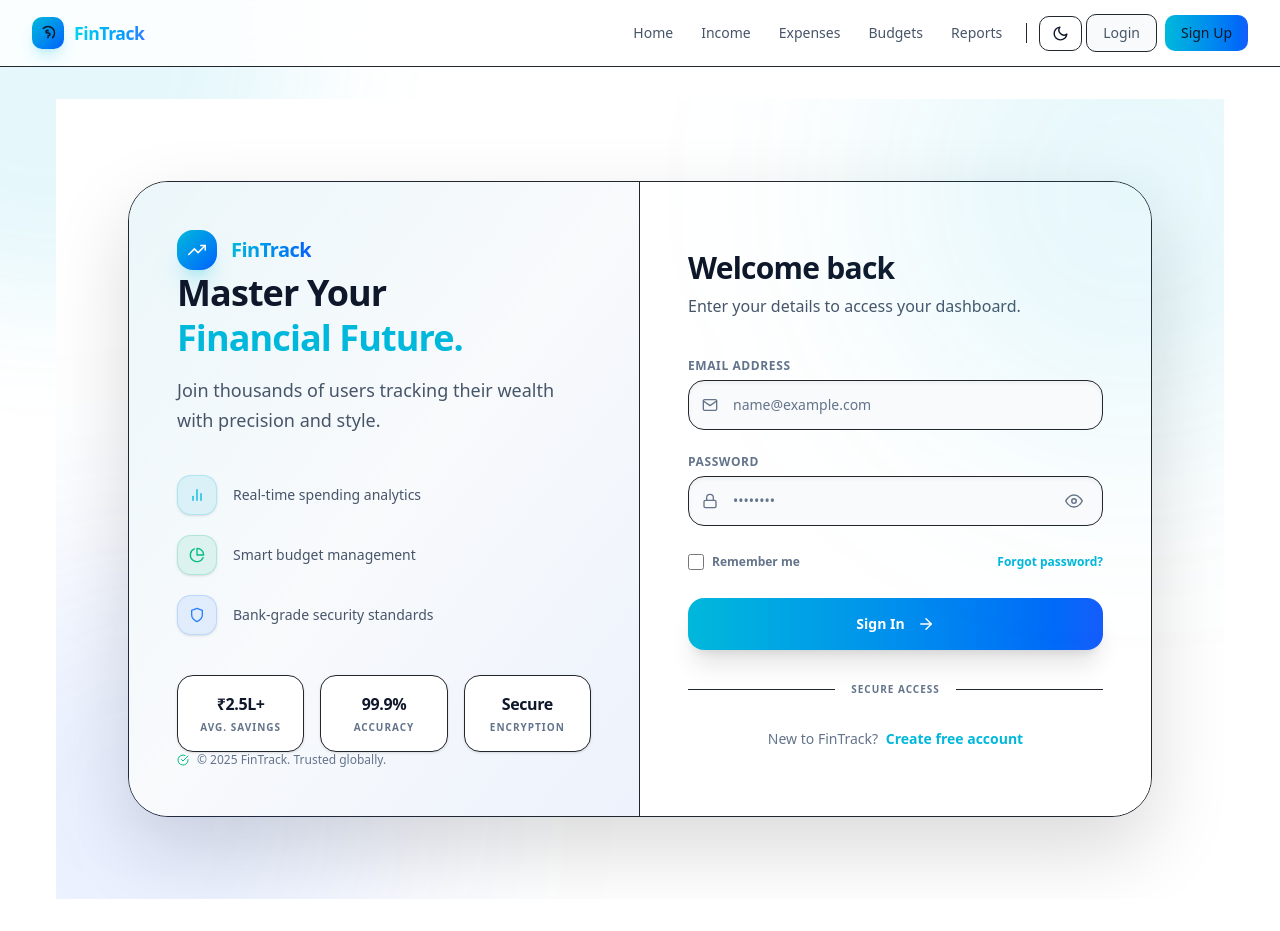
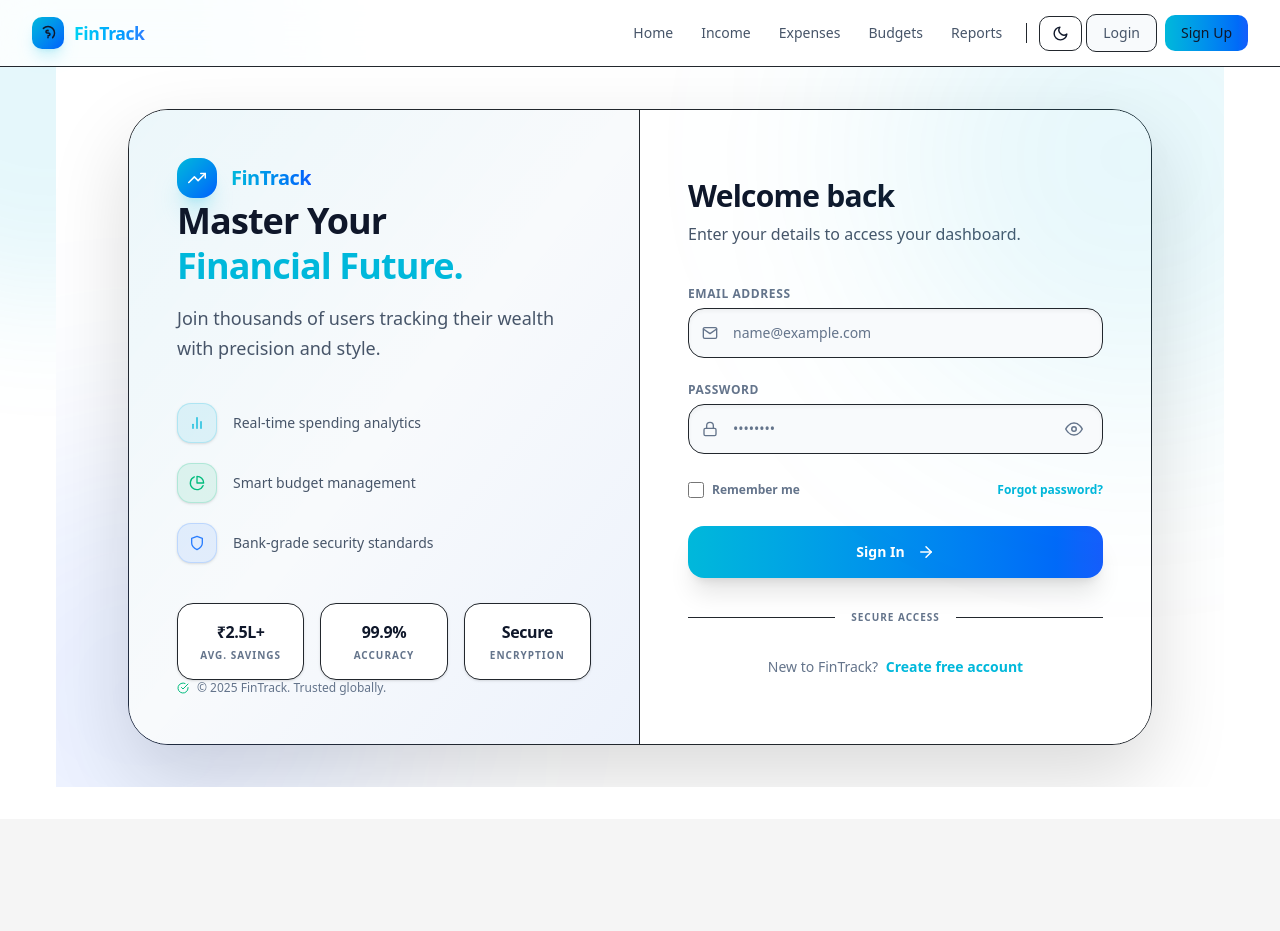
Before and after one commit to patel192/Expense-Manager-Frontend, a React (Vite) app: page /login in a window 1280 px wide. After the commit the page ends 819 px from the top, so only its background shows below. Built offline with nearby package versions, Linux system fonts and the light colour scheme.

Commit message:
Fix :unwanted spcae in between the common pages and the navbar

```diff
--- a/src/Login.jsx
+++ b/src/Login.jsx
@@ -120,7 +120,7 @@ export const Login = () => {
 
   return (
     <div
-      className="min-h-screen flex items-center justify-center px-4 py-10 bg-[var(--bg)] text-[var(--text-primary)] relative overflow-hidden transition-colors duration-300"
+      className="min-h-[calc(100vh-80px)] flex items-center justify-center px-4 py-8 bg-[var(--bg)] text-[var(--text-primary)] relative overflow-hidden transition-colors duration-300"
     >
       <ToastContainer transition={Bounce} theme="dark" />
 
--- a/src/Signup.jsx
+++ b/src/Signup.jsx
@@ -65,7 +65,7 @@ export const Signup = () => {
   };
 
   return (
-    <div className="min-h-screen flex items-center justify-center px-4 py-10 bg-[var(--bg)] text-[var(--text-primary)] relative overflow-hidden transition-colors duration-300">
+    <div className="min-h-[calc(100vh-80px)] flex items-center justify-center px-4 py-8 bg-[var(--bg)] text-[var(--text-primary)] relative overflow-hidden transition-colors duration-300">
 
       <ToastContainer transition={Bounce} theme="dark" />
 
--- a/src/components/Layouts/PublicLayout.jsx
+++ b/src/components/Layouts/PublicLayout.jsx
@@ -29,7 +29,7 @@ export const PublicLayout = () => {
         initial={{ opacity: 0, y: 18 }}
         animate={{ opacity: 1, y: 0 }}
         transition={{ duration: 0.45 }}
-        className="px-4 sm:px-8 lg:px-14 py-8"
+        className="px-4 sm:px-8 lg:px-14 pb-8"
       >
         <Outlet />
       </motion.div>
```
